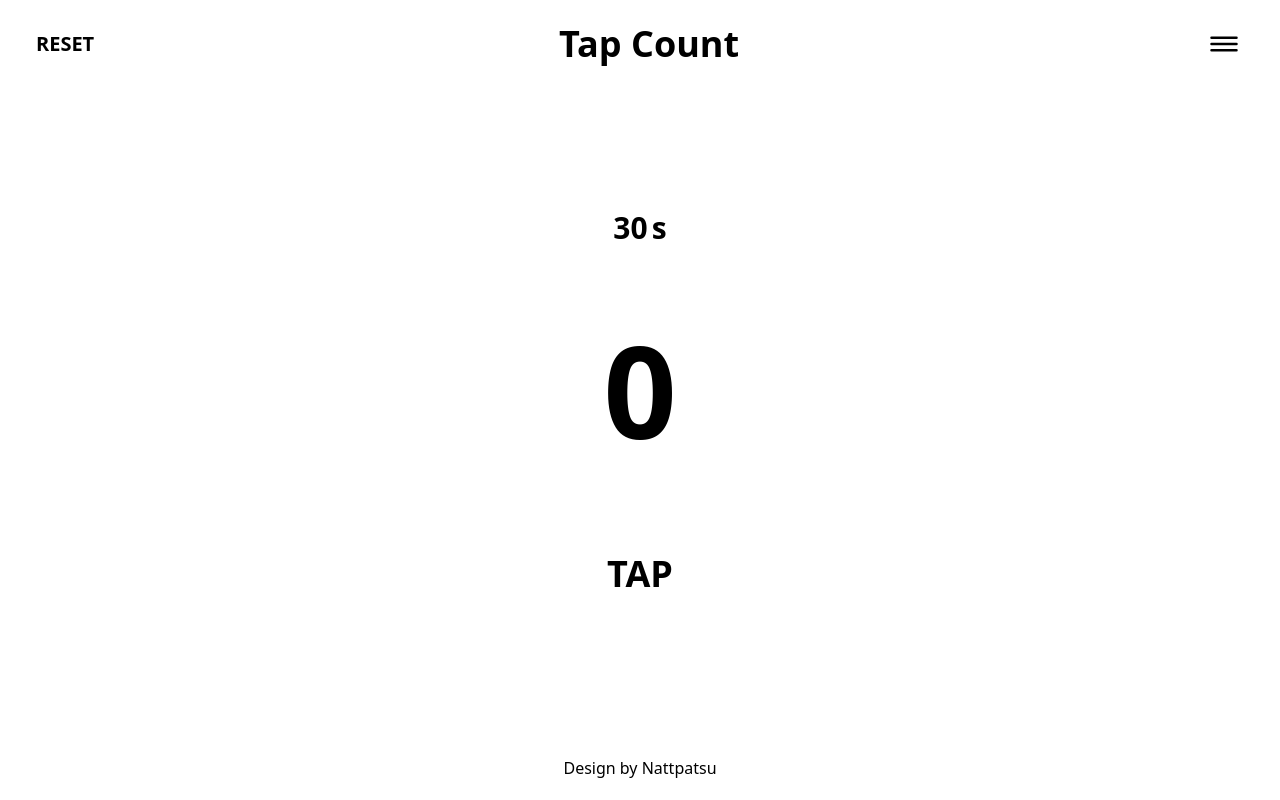
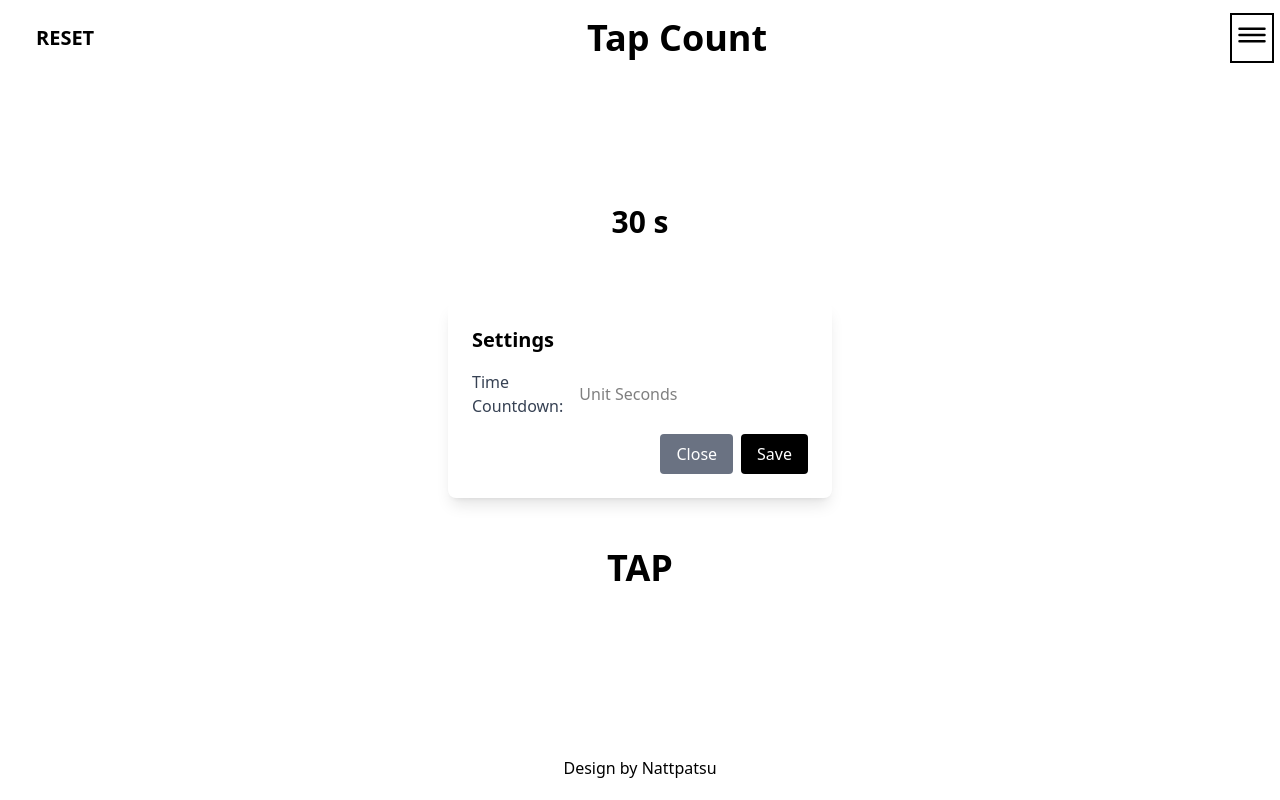
Before and after one commit to Nattpatsu/Tap-Count, a plain HTML site: page index.html in a window 1280 px wide. Drawn offline with nearby package versions, Linux system fonts and the light colour scheme.

Commit message:
update setting about time coutdown

```diff
--- a/index.html
+++ b/index.html
@@ -25,9 +25,9 @@
           reset
         </button>
         <h3 class="font-sans text-4xl font-bold capitalize">tap count</h3>
-        <nav>
-          <div id="toggle">
-            <button onclick="" class="px-7 py-4">
+        <nav class="flex flex-col outline-2">
+          <div id="togglenav">
+            <button onclick="" class="">
               <svg
                 xmlns="http://www.w3.org/2000/svg"
                 width="40"
@@ -45,8 +45,11 @@
               </svg>
             </button>
           </div>
-
-          <div class="hidden flex flex-row gap-4 items-center" id="menu">
+          <!--Menu-->
+          <div
+            class="flex flex-row gap-4 items-center outline-2 pr-4 hidden"
+            id="menu"
+          >
             <ul
               class="flex flex-col font-sans gap-4 capitalize text-base items-start"
             >
@@ -82,7 +85,7 @@
                   <span>comment</span>
                 </a>
               </li>
-              <li class="hover:text-bold">
+              <li id="openSetting" class="hover:text-bold" onclick="">
                 <a href="#" class="flex flex-row gap-2">
                   <svg
                     xmlns="http://www.w3.org/2000/svg"
@@ -103,14 +106,54 @@
             </ul>
           </div>
         </nav>
+
+        <!--popup setting-->
+        <div
+          id="menuSetting"
+          class="fixed inset-0 flex items-center justify-center bg-opacity-50"
+        >
+          <div
+            class="flex flex-col gap-4 bg-white p-6 rounded-lg shadow-lg w-96"
+          >
+            <h2 class="text-xl font-bold capitalize">settings</h2>
+
+            <!--Setting Section-->
+            <div class="flex flex-row gap-4">
+              <label class="block text-gray-700 capitalize"
+                >time countdown:</label
+              >
+              <input
+                type="number"
+                class="rounded-sm"
+                placeholder="Unit Seconds"
+                min="0"
+              />
+            </div>
+
+            <!-- button -->
+            <div class="flex justify-end gap-2">
+              <button
+                id="closeSetting"
+                class="px-4 py-2 bg-gray-500 text-white rounded"
+              >
+                Close
+              </button>
+              <button class="px-4 py-2 bg-black text-white rounded">
+                Save
+              </button>
+            </div>
+          </div>
+        </div>
+        <!--end popup-->
       </div>
       <div class="flex flex-col gap-20 justify-center items-center">
         <!--<h3 class="font-sans font-bold text-5xl capitalize text-black">
           tap count
         </h3>-->
-        <div>
-          <span class="font-sans font-bold text-3xl" id="time">30</span>
-          <span class="font-sans font-bold text-3xl">s</span>
+        <div class="relative font-sans font-bold text-3xl object-fit">
+          <!--  <input type="number" class="outline-2 text-3xl absolute" />-->
+          <span id="time">30</span>
+          <span>s</span>
         </div>
         <h1 class="font-sans font-bold text-9xl text-black" id="number">0</h1>
         <button
--- a/main.js
+++ b/main.js
@@ -3,8 +3,11 @@ const changeTime = document.getElementById("time");
 const buttonTap = document.getElementById("tap");
 
 //navbar
-const buttonToggle = document.getElementById("toggle");
+const buttonToggle = document.getElementById("togglenav");
 const menuList = document.getElementById("menu");
+const openSetting = document.getElementById("openSetting");
+const closeSetting = document.getElementById("closeSetting");
+const menuSetting = document.getElementById("menuSetting");
 
 //count variable
 let count = 0;
@@ -70,3 +73,11 @@ buttonToggle.addEventListener("click", () => {
   //alert("test fn event listener");
   menuList.classList.toggle("hidden");
 });
+
+openSetting.addEventListener("click", () => {
+  menuSetting.classList.toggle("hidden");
+});
+closeSetting.addEventListener("click", () => {
+  menuSetting.classList.toggle("hidden");
+  menuList.classList.toggle("hidden");
+});
```
